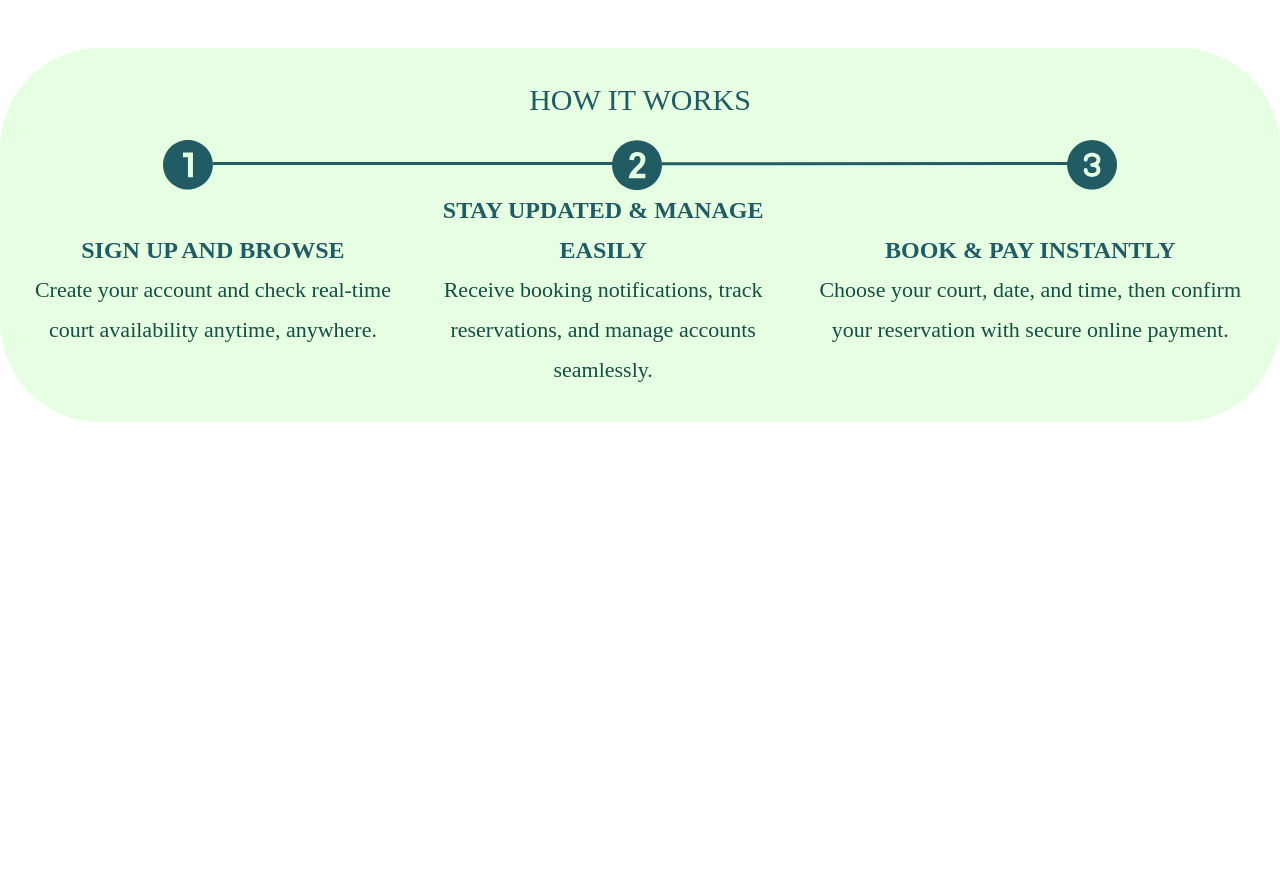
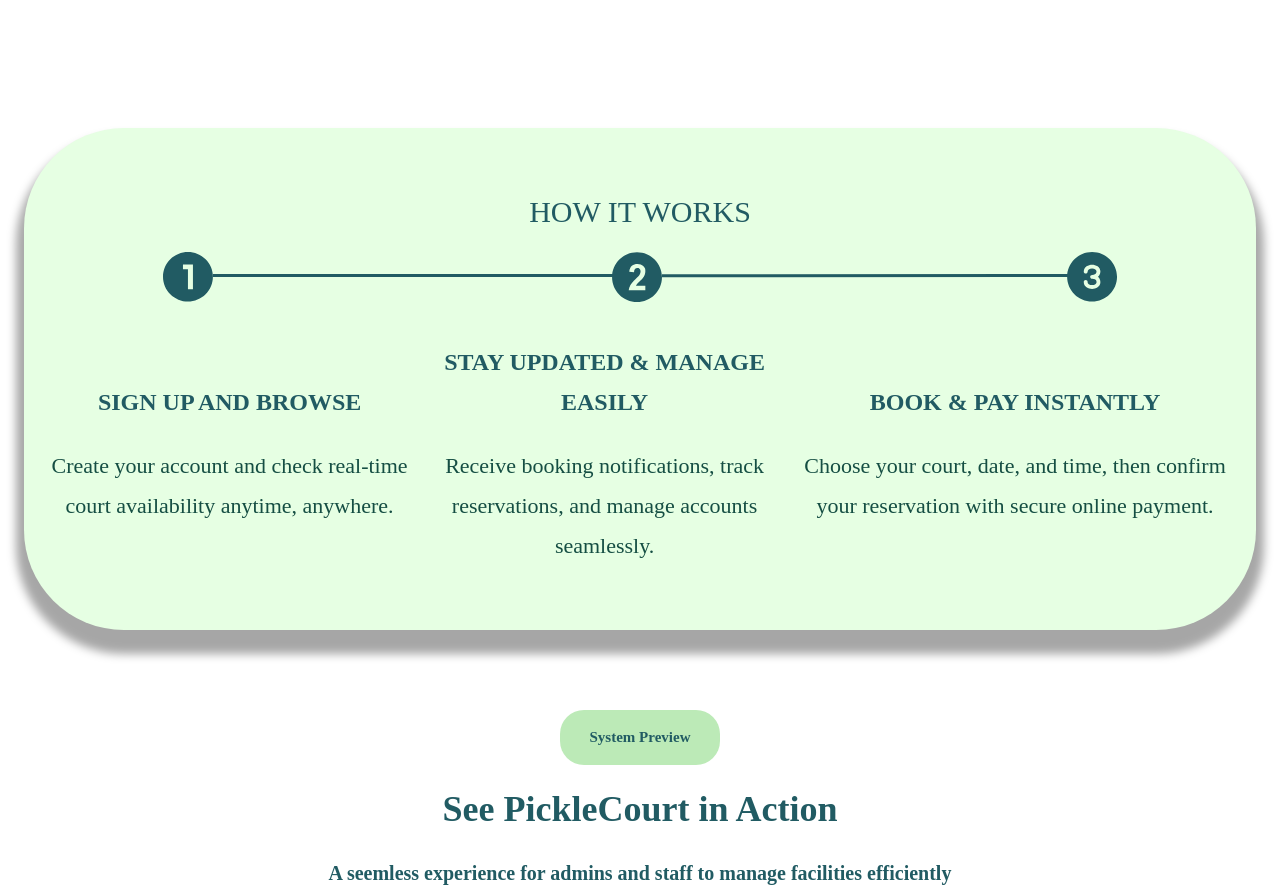
Before and after one commit to Ilethami/pcms, a React (Vite) app: page / in a window 1280 px wide. Shown: the part 1620-2513 px from the top of the page. Before the commit the page ends 2042 px from the top, so only its background shows below. Built offline with nearby package versions, Linux system fonts and the light colour scheme.

Commit message:
Needing Footer and System View

```diff
--- a/src/Components/Features.jsx
+++ b/src/Components/Features.jsx
@@ -21,7 +21,7 @@
           Everything you need to run your facility
         </p>
 
-        <p className="text-[#5B5B5B] font-['Castoro'] text-[18px] font-normal leading-[40px] max-w-[500px] text-center">
+        <p className="text-[#55A078] font-['Castoro'] text-[18px] font-normal leading-[40px] max-w-[500px] text-center">
           Powerful tools to save time, increase bookings and deliver a
           better experience for your members
         </p>
--- a/src/Components/InsText.jsx
+++ b/src/Components/InsText.jsx
@@ -1,7 +1,7 @@
 export default function InText({ title, text }) {
   return (
     <>
-      <div className="flex flex-col">
+      <div className="flex flex-col gap-6">
         <p className=" text-[#215B63] text-center font-['Poppins'] text-[24px] font-bold leading-[40px]">
           {title}
         </p>
--- a/src/Components/Instructions.jsx
+++ b/src/Components/Instructions.jsx
@@ -4,15 +4,15 @@
 export default function Instructions() {
   return (
     <>
-      <div className="w-full h-fit flex flex-col items-center ">
-        <div className=" bg-pcms w-fit h-fit py-8 rounded-[100px] px-6">
+      <div className="w-full h-fit flex flex-col items-center py-20 ">
+        <div className=" bg-pcms w-fit h-fit py-16 rounded-[100px] px-6 mx-6 shadow-[0px_16px_10px_8px_rgba(0,0,0,0.35)]">
           <div className="flex flex-col gap-5 items-center">
             <p className="text-[#215B63] font-['Castoro'] text-[30px] font-normal leading-[40px]">
               HOW IT WORKS
             </p>
             <img src={step} alt="Order Vector" />
           </div>
-          <div className="flex flex-row items-center content-end">
+          <div className="flex flex-row items-center content-end pt-10">
             <InText
               title={"SIGN UP AND BROWSE"}
               text={
--- /dev/null
+++ b/src/Components/Media.jsx
@@ -0,0 +1,25 @@
+// import laptop from "../assets";
+// import laptop from "../assets";
+// import laptop from "../assets";
+// import laptop from "../assets";
+// import laptop from "../assets";
+// import laptop from "../assets";
+
+export default function Media() {
+  return (
+    <>
+      <div className="flex flex-col w-full content-center items-center gap-6">
+        <div className="w-[160px] bg-[#BCEAB7] px-4 py-4 rounded-3xl text-[#215B63] font-['Poppins'] text-[15px] font-bold text-center leading-normal">
+          System Preview
+        </div>
+        <p className="text-[#215B63] font-['Bona-Nova'] text-[36px] font-bold leading-[40px]">
+          See PickleCourt in Action
+        </p>
+        <p className="text-[#215B63] font-['Bona-Nova'] text-[20px] font-bold leading-[40px]">
+          A seemless experience for admins and staff to manage
+          facilities efficiently
+        </p>
+      </div>
+    </>
+  );
+}
--- a/src/Pages/LandingPage.jsx
+++ b/src/Pages/LandingPage.jsx
@@ -1,6 +1,7 @@
 import Hero from "../Components/HeroSection";
 import Features from "../Components/Features";
 import Instructions from "../Components/Instructions";
+import Media from "../Components/Media";
 
 export default function Landing() {
   return (
@@ -8,6 +9,7 @@
       <Hero />
       <Features />
       <Instructions />
+      <Media />
     </>
   );
 }
```
